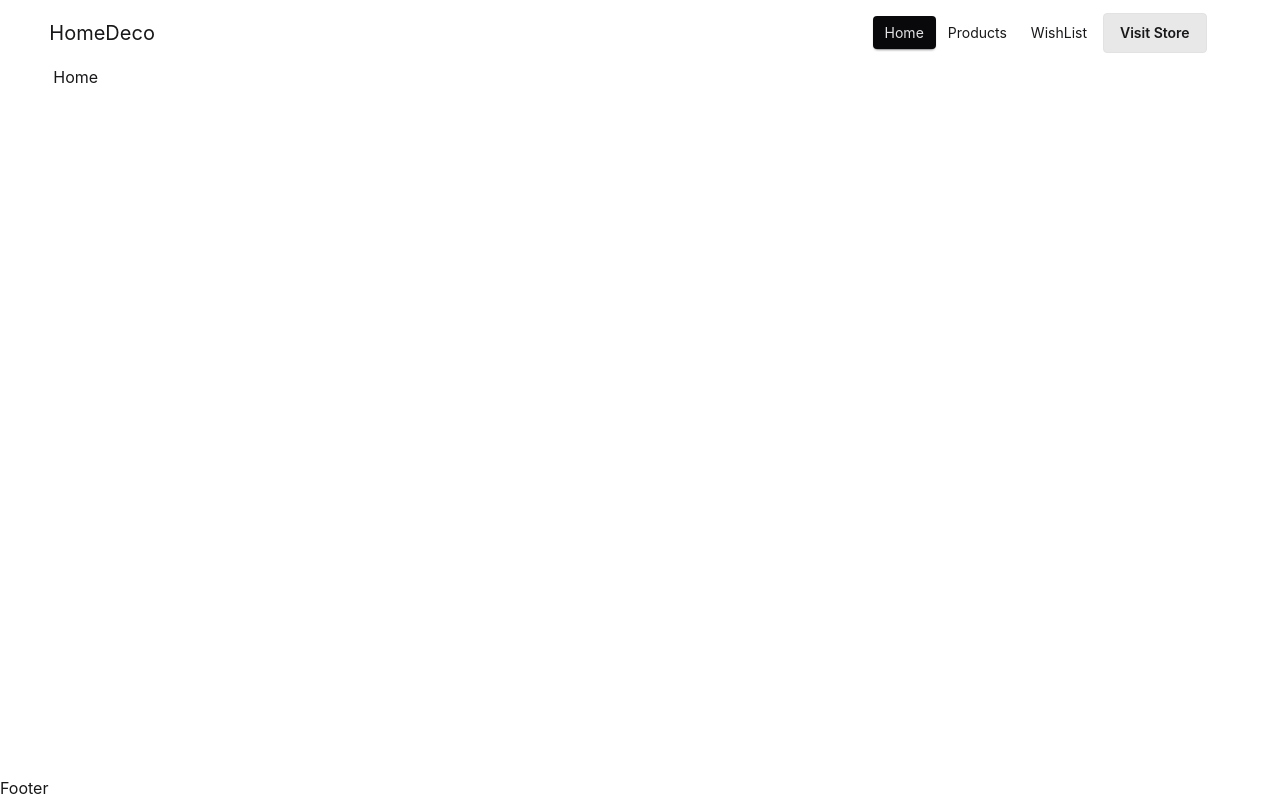
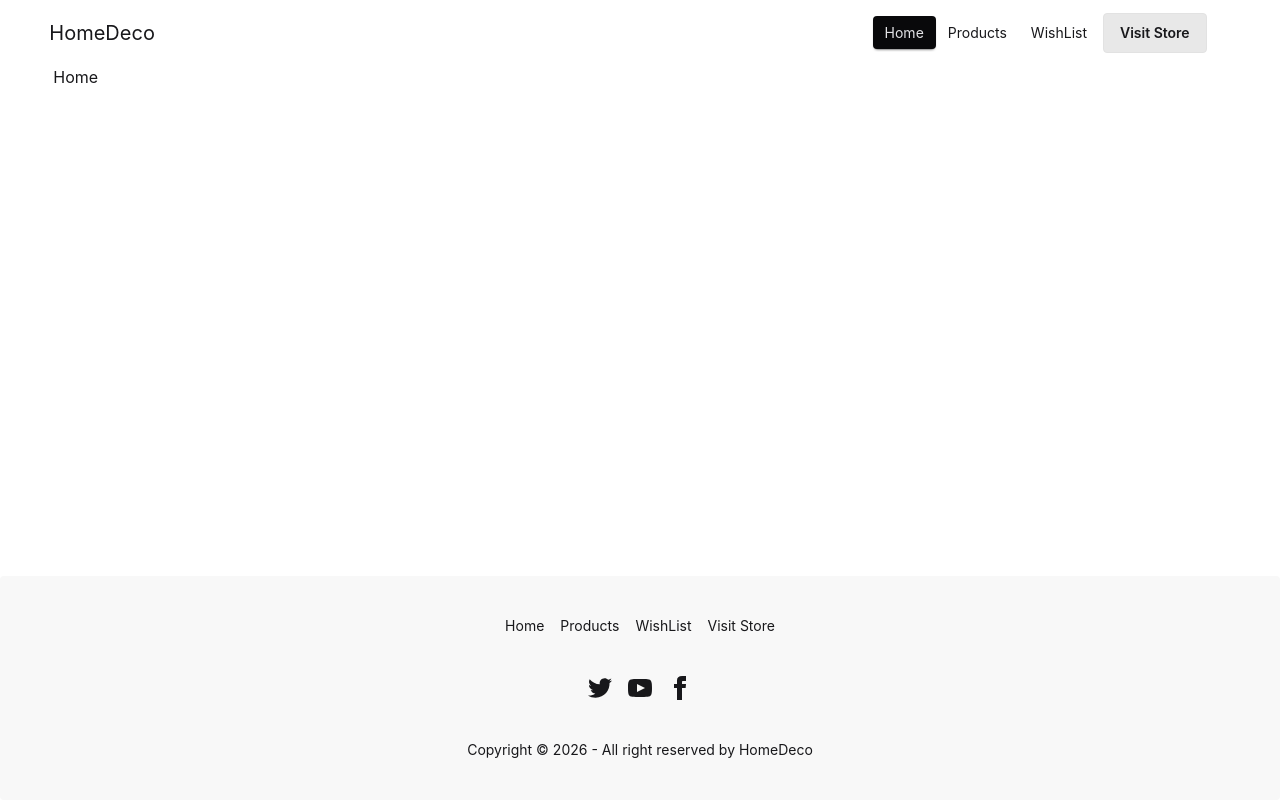
Before and after one commit to Misskhat/reactRevisionForMe, a React (Vite) app: page / in a window 1280 px wide. Built offline with nearby package versions, Linux system fonts and the light colour scheme.

Commit message:
footer added

```diff
--- a/src/components/Footer.jsx
+++ b/src/components/Footer.jsx
@@ -1,7 +1,63 @@
 import React from "react";
+import { NavLink } from "react-router";
 
 function Footer() {
-  return <div>Footer</div>;
+  const list = (
+    <>
+      <NavLink to={"/"}>Home</NavLink>
+      <NavLink to={"/products"}>Products</NavLink>
+      <NavLink to={"/wishlist"}>WishList</NavLink>
+      <NavLink to={""}>Visit Store</NavLink>
+    </>
+  );
+  return (
+    <footer className="footer footer-horizontal footer-center bg-base-200 text-base-content rounded p-10">
+      <nav className="grid grid-flow-col gap-4">{list}</nav>
+      <nav>
+        <div className="grid grid-flow-col gap-4">
+          <a>
+            <svg
+              xmlns="http://www.w3.org/2000/svg"
+              width="24"
+              height="24"
+              viewBox="0 0 24 24"
+              className="fill-current"
+            >
+              <path d="M24 4.557c-.883.392-1.832.656-2.828.775 1.017-.609 1.798-1.574 2.165-2.724-.951.564-2.005.974-3.127 1.195-.897-.957-2.178-1.555-3.594-1.555-3.179 0-5.515 2.966-4.797 6.045-4.091-.205-7.719-2.165-10.148-5.144-1.29 2.213-.669 5.108 1.523 6.574-.806-.026-1.566-.247-2.229-.616-.054 2.281 1.581 4.415 3.949 4.89-.693.188-1.452.232-2.224.084.626 1.956 2.444 3.379 4.6 3.419-2.07 1.623-4.678 2.348-7.29 2.04 2.179 1.397 4.768 2.212 7.548 2.212 9.142 0 14.307-7.721 13.995-14.646.962-.695 1.797-1.562 2.457-2.549z"></path>
+            </svg>
+          </a>
+          <a>
+            <svg
+              xmlns="http://www.w3.org/2000/svg"
+              width="24"
+              height="24"
+              viewBox="0 0 24 24"
+              className="fill-current"
+            >
+              <path d="M19.615 3.184c-3.604-.246-11.631-.245-15.23 0-3.897.266-4.356 2.62-4.385 8.816.029 6.185.484 8.549 4.385 8.816 3.6.245 11.626.246 15.23 0 3.897-.266 4.356-2.62 4.385-8.816-.029-6.185-.484-8.549-4.385-8.816zm-10.615 12.816v-8l8 3.993-8 4.007z"></path>
+            </svg>
+          </a>
+          <a>
+            <svg
+              xmlns="http://www.w3.org/2000/svg"
+              width="24"
+              height="24"
+              viewBox="0 0 24 24"
+              className="fill-current"
+            >
+              <path d="M9 8h-3v4h3v12h5v-12h3.642l.358-4h-4v-1.667c0-.955.192-1.333 1.115-1.333h2.885v-5h-3.808c-3.596 0-5.192 1.583-5.192 4.615v3.385z"></path>
+            </svg>
+          </a>
+        </div>
+      </nav>
+      <aside>
+        <p>
+          Copyright © {new Date().getFullYear()} - All right reserved by
+          HomeDeco
+        </p>
+      </aside>
+    </footer>
+  );
 }
 
 export default Footer;
```
